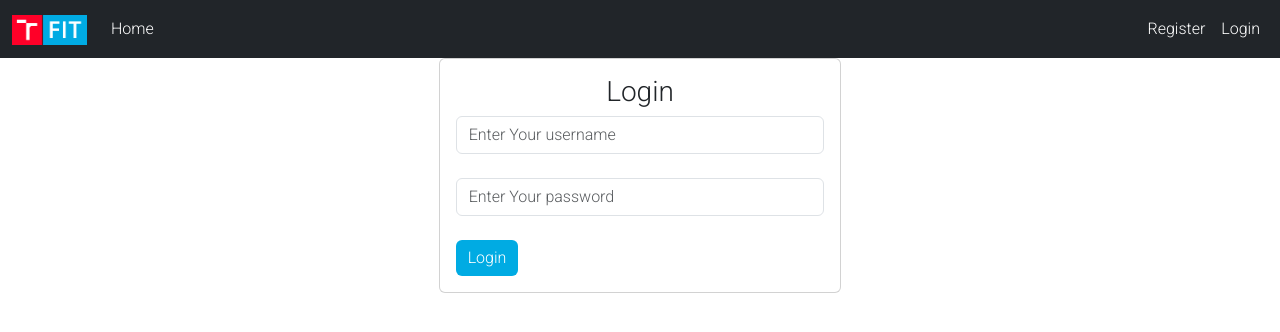
After one commit to Dandys3900/IIS-Project, a Django app: page /login/ in a window 1280 px wide. The commit adds this page. Shown: the top 332 px of the page. Run offline with Django 5.2, Linux system fonts and the light colour scheme.

Commit message:
Add grid with animal cards to home page and move login to separate page.

```diff
--- a/code/project/templates/base.html
+++ b/code/project/templates/base.html
@@ -9,6 +9,15 @@
     <link href="https://cdn.jsdelivr.net/npm/bootstrap@5.3.3/dist/css/bootstrap.min.css" rel="stylesheet" integrity="sha384-QWTKZyjpPEjISv5WaRU9OFeRpok6YctnYmDr5pNlyT2bRjXh0JMhjY6hW+ALEwIH" crossorigin="anonymous">
     <!-- Styles -->
     <style>
+      /* Import global font*/
+      @import url('https://fonts.googleapis.com/css2?family=Roboto:wght@100;300&display=swap');
+
+      body {
+        font-family: "Roboto", sans-serif;
+        font-weight: 300;
+        font-style: normal;
+      }
+
       .btn-primary {
         background-color: #00ABE3; /*Official FIT-blue color*/
         border: none;
@@ -19,7 +28,7 @@
     <!-- Navbar should be default for all pages -->
     {% include 'navbar.html' %}
 
-    <div class="container">
+    <div class="container-fluid">
         <!-- Show any available messages -->
         {% if messages %}
           {% for message in messages %}
--- /dev/null
+++ b/code/project/templates/login.html
@@ -0,0 +1,29 @@
+{% extends 'base.html' %}
+
+{% block content %}
+    <div class="row justify-content-center align-items-center">
+        <div class="col-md-4">
+            <!-- If user is logged in, dont show login form and vice versa-->
+            {% if not user.is_authenticated %}
+                <div class="card">
+                    <div class="card-body">
+                        <h3 class="card-title text-center">Login</h3>
+                        <form method="POST" action="{% url 'login' %}">
+                            <!-- Django requires this token for enhanced security -->
+                            {% csrf_token %}
+                            <div class="form-group">
+                                <input type="text" class="form-control" name="username" placeholder="Enter Your username" required>
+                            </div>
+                            <br>
+                            <div class="form-group">
+                                <input type="password" class="form-control" name="password" placeholder="Enter Your password" required>
+                            </div>
+                            <br>
+                            <button type="submit" class="btn btn-primary btn-block">Login</button>
+                        </form>
+                    </div>
+                </div>
+            {% endif %}
+        </div>
+    </div>
+{% endblock %}
--- a/code/project/templates/navbar.html
+++ b/code/project/templates/navbar.html
@@ -33,34 +33,12 @@
                         </a>
                     </li>
                     <li class="nav-item">
-                        <a class="nav-link active" aria-current="page" href="{% url 'home' %}">
+                        <a class="nav-link active" aria-current="page" href="{% url 'login' %}">
                             Login
                         </a>
                     </li>
                 {% endif %}
-                <!--
-                <li class="nav-item dropdown">
-                    <a class="nav-link dropdown-toggle" href="#" role="button" data-bs-toggle="dropdown" aria-expanded="false">
-                        Dropdown
-                    </a>
-                    <ul class="dropdown-menu">
-                        <li><a class="dropdown-item" href="#">
-                            Action 1
-                        </a></li>
-                        <hr class="dropdown-divider">
-                        <li><a class="dropdown-item" href="#">
-                            Action 2
-                        </a></li>
-                    </ul>
-                </li>
-                -->
             </ul>
-            <!--
-            <form class="d-flex" role="search">
-                <input class="form-control me-2" type="search" placeholder="Search" aria-label="Search">
-                <button class="btn btn-outline-success" type="submit">Search</button>
-            </form>
-            -->
         </div>
     </div>
 </nav>
--- a/code/project/templates/register.html
+++ b/code/project/templates/register.html
@@ -2,7 +2,7 @@
 
 {% block content %}
     <div class="row justify-content-center align-items-center">
-        <div class="col-md-5">
+        <div class="col-md-4">
             <div class="card">
                 <div class="card-body">
                     <h3 class="card-title text-center">Register</h3>
--- a/code/project/urls.py
+++ b/code/project/urls.py
@@ -5,8 +5,10 @@ from django.urls import path
 from . import views
 
 urlpatterns = [
-    # Home page + Login
+    # Home page
     path('', views.home, name='home'),
+    # User login + logout
+    path('login/', views.client_login, name='login'),
     path('logout/', views.client_logout, name='logout'),
     # User registering
     path('register/', views.client_register, name='register')
--- a/code/project/views.py
+++ b/code/project/views.py
@@ -4,8 +4,11 @@ from django.contrib import messages
 from django.utils.safestring import mark_safe
 from .forms import SignUpForm
 
-# Home view
 def home(request):
+    return render(request, 'home.html', {})
+
+# Perform client login
+def client_login(request):
     # If POST request, user tries to log in, otherwise would be GET
     if request.method == "POST":
         # Store given credentials
@@ -25,7 +28,7 @@ def home(request):
             messages.error(request, mark_safe(f"Error with Your login <strong>{username}</strong>, please try again..."))
         # Redirect back to homepage
         return redirect('home')
-    return render(request, 'home.html', {})
+    return render(request, 'login.html', {})
 
 # Perform current user logout
 def client_logout(request):
```
Also changed, not shown: code/project/templates/home.html (+58 -20 lines).
